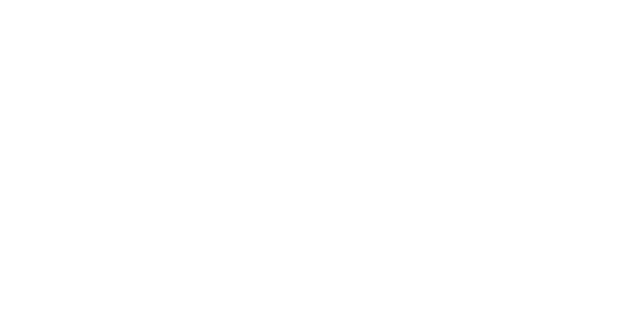
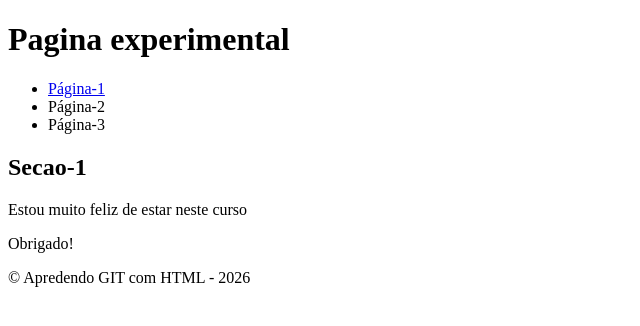
Before and after one commit to Yasmin5511/exemplo-repo-front-1tdspy-2026, a plain HTML site: page pagina1.html in a window 1280 px wide. Shown: the whole page, without its empty margins (0-640 px from the left). Drawn offline with Linux system fonts and the light colour scheme.

Commit message:
pagina criada e conectada a home

```diff
--- a/pagina1.html
+++ b/pagina1.html
@@ -0,0 +1,35 @@
+
+<!DOCTYPE html>
+<!-- Comment -->
+
+<html lang="pt-br">
+	<head>
+		<meta charset="UTF-8">
+		<title>Pagina 1</title>
+	</head>
+
+<body>
+	<header>
+	 	<h1>Pagina experimental</h1>
+		<nav>
+			<ul>
+				<li> <a href="./index.html">Página-1 </a> </li>
+				<li> Página-2 </li>
+				<li> Página-3 </li>
+			</ul>
+		</nav>
+	</header>
+
+	<main>
+		<section>
+		  <h2>Secao-1 </h2>
+		  <p>Estou muito feliz de estar neste curso</p>
+		  <p>Obrigado!</p>
+		</section>
+	</main>
+	<footer>
+	 	 <p>&copy; Apredendo GIT com HTML - 2026</p>
+	</footer>
+</body>
+
+</html>
```
Also changed, not shown: index.html (+7 -0 lines).
